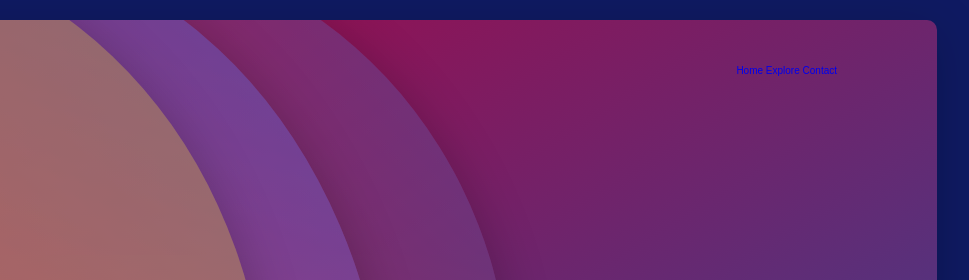
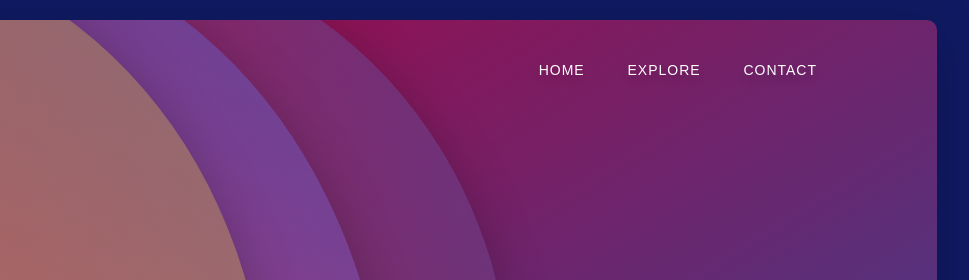
Before and after one commit to yusufskebbe/modern-landing-page, a plain HTML site: page index.html in a window 1280 px wide. Shown: the top 280 px of the page, 311-1280 px from the left. Drawn offline with Linux system fonts and the light colour scheme; a web font is replaced by a local one.

Commit message:
header css implementation

```diff
--- a/style.css
+++ b/style.css
@@ -80,5 +80,13 @@ html{
   justify-content: flex-end;
   align-items: center;
   padding: 0 10rem;
-
 }
+.navbar-items a{
+  font-size: 1.4rem;
+  color: #fff;
+  text-transform:uppercase;
+  font-weight: 400;
+  margin: 0 2rem;
+  letter-spacing: .1rem;
+  text-shadow: 0 0.5rem 1rem rgba(0, 0, 0, 0.2);
+}
```
